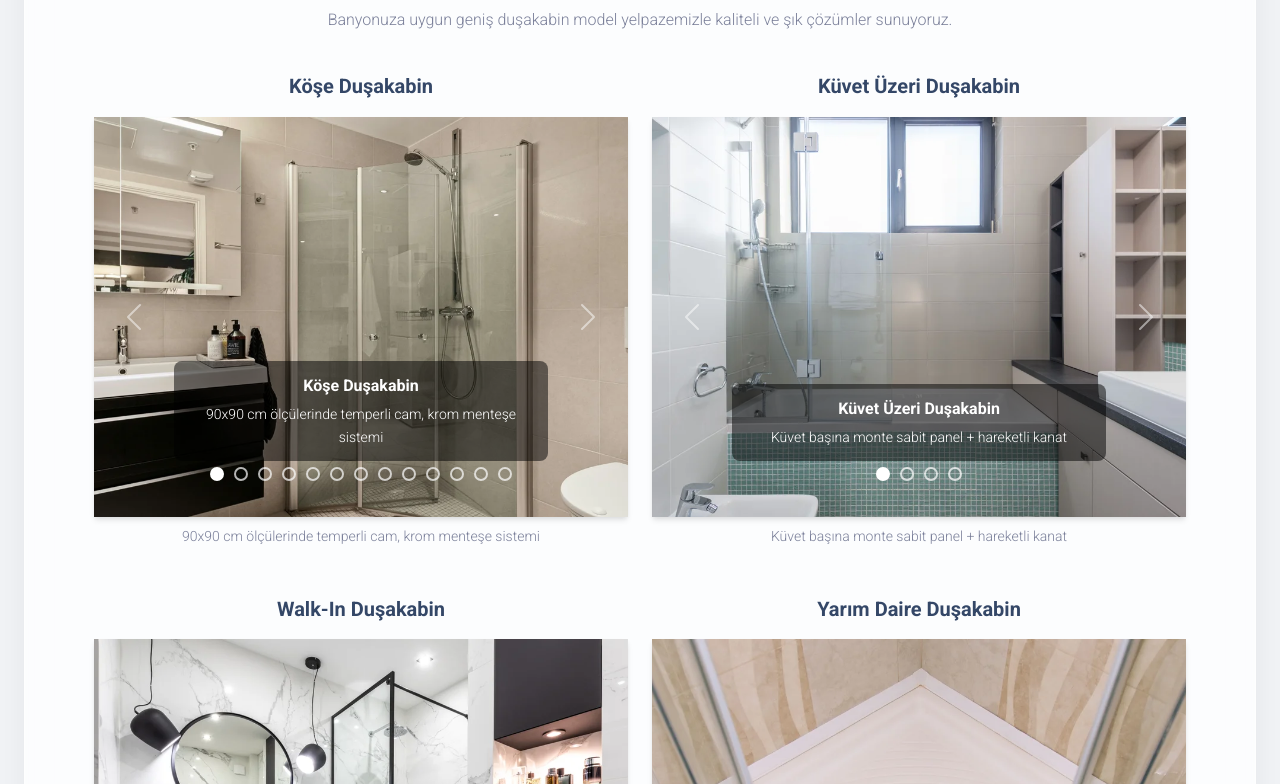
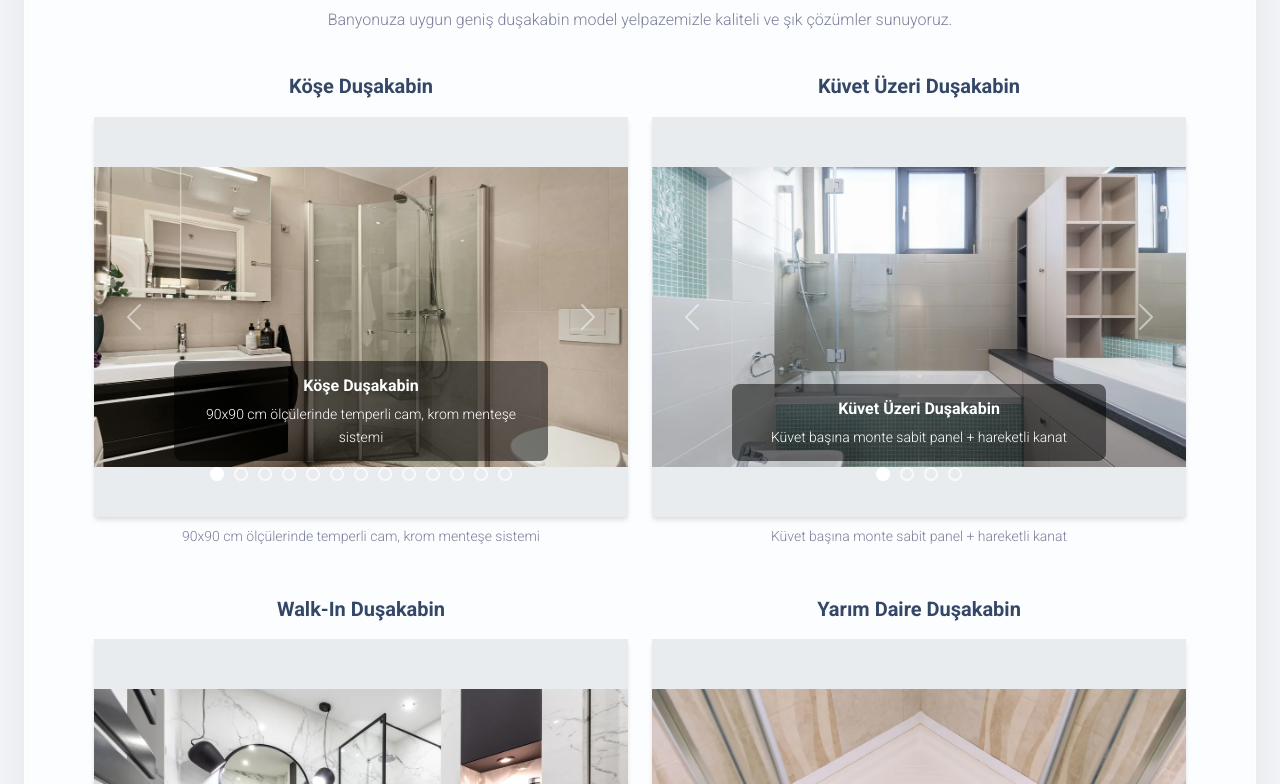
Before and after one commit to akifkemalaksu/magescam-project, a Vue app: page / in a window 1280 px wide. Shown: the part 996-1780 px from the top of the page. Built offline with nearby package versions, Linux system fonts and the light colour scheme; no server answers; what @fawmi/vue-google-maps would draw is missing.

Commit message:
fix: object-fit contain yapildi, fotograflar kırpilmiyor

```diff
--- a/src/components/cards/ImageCarousel.vue
+++ b/src/components/cards/ImageCarousel.vue
@@ -195,8 +195,9 @@ function closePreview() {
 .mk-carousel-img {
   height: 100%;
   width: 100%;
-  object-fit: cover;
+  object-fit: contain;
   display: block;
+  background: #e9ecef;
   transition: transform 0.3s ease;
 }
 .mk-carousel-image-wrapper:hover .mk-carousel-img {
```
